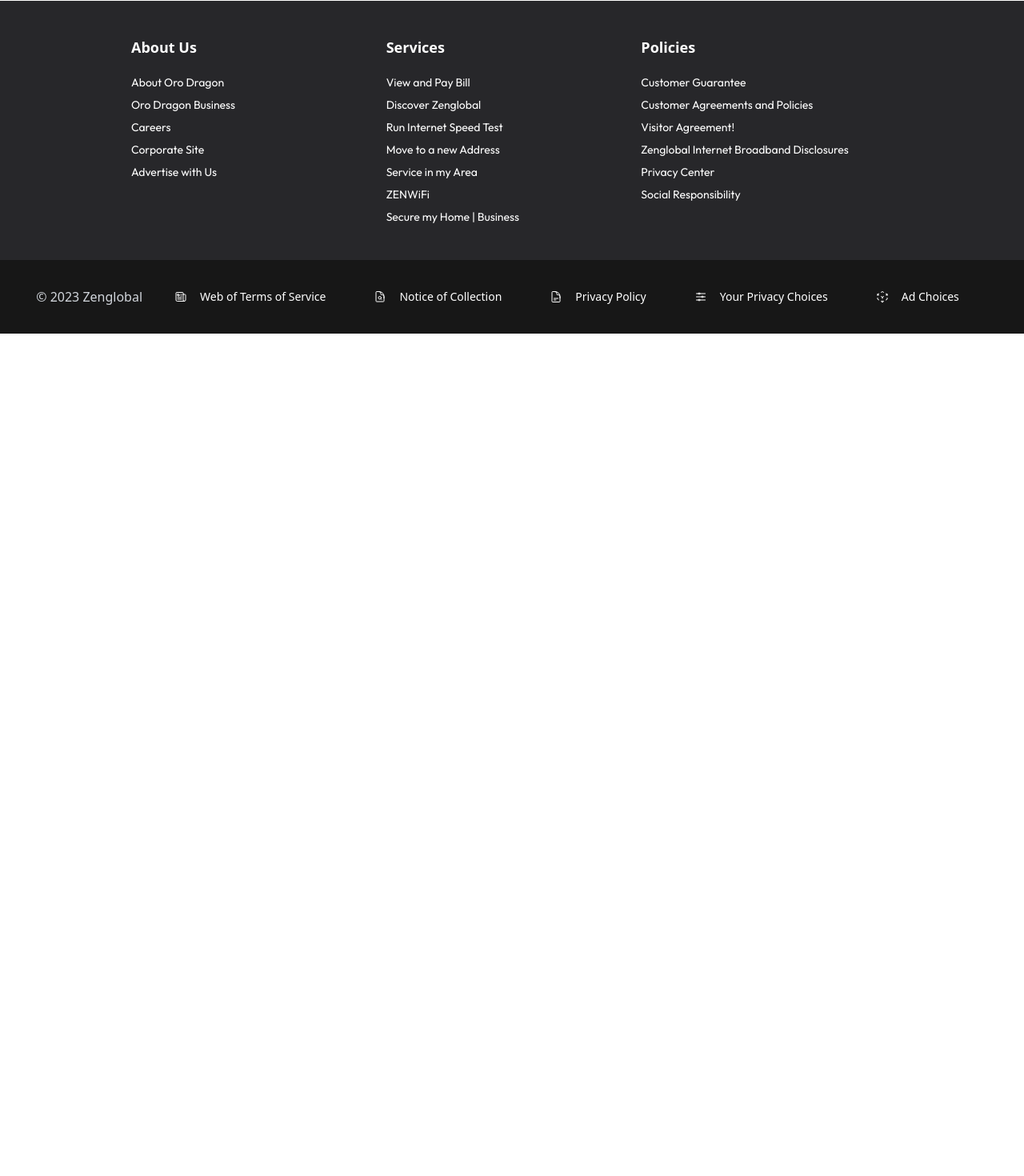
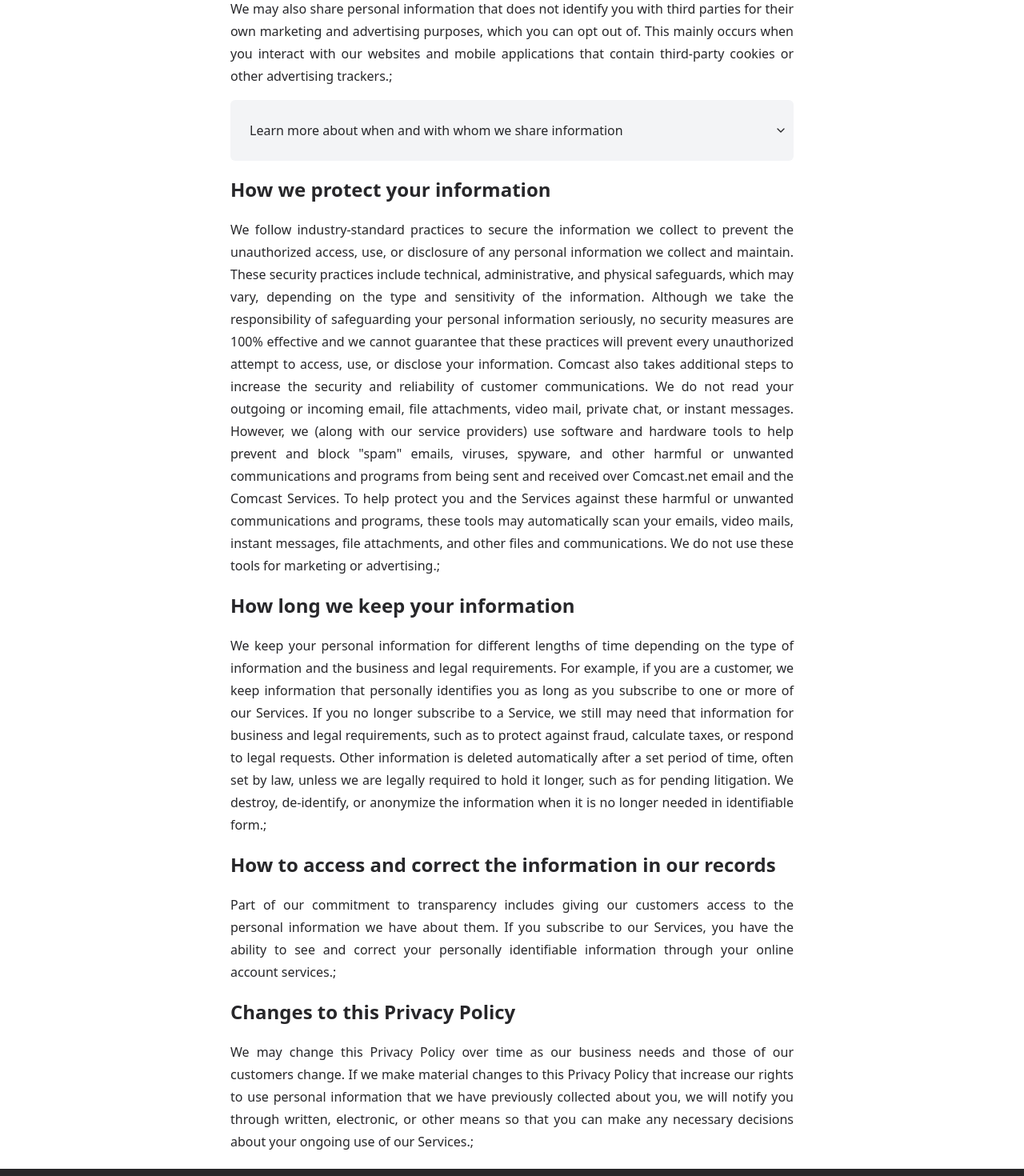
Before and after one commit to KleKlai/zenglobalofficialwebsite, a Next.js app: page /privacy-policy in a window 1280 px wide. Shown: the part 2600-4070 px from the top of the page at 80% size. Before the commit the page ends 3017 px from the top, so only its background shows below. Built offline with nearby package versions, Linux system fonts and the light colour scheme.

Commit message:
feat(privacy-policy): added content

```diff
--- a/app/ui/privacy-policy/content.tsx
+++ b/app/ui/privacy-policy/content.tsx
@@ -270,9 +270,11 @@
         <TooltipProvider>
           If we share your personal information with other companies for their
           own marketing and advertising activities, we will first get your
-          consent. This may be through {" "}
+          consent. This may be through{" "}
           <Tooltip>
-            <TooltipTrigger className="underline text-blue-600 cursor-pointer">opt-in or opt-out settings,</TooltipTrigger>
+            <TooltipTrigger className="underline text-blue-600 cursor-pointer">
+              opt-in or opt-out settings,
+            </TooltipTrigger>
             <TooltipContent>
               <p>
                 For example, if we share personal information that does not
@@ -289,6 +291,82 @@
           </Tooltip>
           depending on the type of personal information shared.
         </TooltipProvider>
+        <ParagraphText className="mt-4">
+          We may also share personal information that does not identify you with
+          third parties for their own marketing and advertising purposes, which
+          you can opt out of. This mainly occurs when you interact with our
+          websites and mobile applications that contain third-party cookies or
+          other advertising trackers.
+        </ParagraphText>
+
+        <Accordion
+          type="single"
+          collapsible
+          className="p-2 mt-4 bg-gray-100 rounded-md"
+        >
+          <AccordionItem value="item-1">
+            <AccordionTrigger className="pl-4">
+              Learn more about when and with whom we share information
+            </AccordionTrigger>
+            <AccordionContent className="pl-4">-</AccordionContent>
+          </AccordionItem>
+        </Accordion>
+
+        <ParagraphTitle title="How we protect your information" />
+        <ParagraphText>
+          We follow industry-standard practices to secure the information we
+          collect to prevent the unauthorized access, use, or disclosure of any
+          personal information we collect and maintain. These security practices
+          include technical, administrative, and physical safeguards, which may
+          vary, depending on the type and sensitivity of the information.
+          Although we take the responsibility of safeguarding your personal
+          information seriously, no security measures are 100% effective and we
+          cannot guarantee that these practices will prevent every unauthorized
+          attempt to access, use, or disclose your information. Comcast also
+          takes additional steps to increase the security and reliability of
+          customer communications. We do not read your outgoing or incoming
+          email, file attachments, video mail, private chat, or instant
+          messages. However, we (along with our service providers) use software
+          and hardware tools to help prevent and block "spam" emails, viruses,
+          spyware, and other harmful or unwanted communications and programs
+          from being sent and received over Comcast.net email and the Comcast
+          Services. To help protect you and the Services against these harmful
+          or unwanted communications and programs, these tools may automatically
+          scan your emails, video mails, instant messages, file attachments, and
+          other files and communications. We do not use these tools for
+          marketing or advertising.
+        </ParagraphText>
+        <ParagraphTitle title="How long we keep your information" />
+        <ParagraphText>
+          We keep your personal information for different lengths of time
+          depending on the type of information and the business and legal
+          requirements. For example, if you are a customer, we keep information
+          that personally identifies you as long as you subscribe to one or more
+          of our Services. If you no longer subscribe to a Service, we still may
+          need that information for business and legal requirements, such as to
+          protect against fraud, calculate taxes, or respond to legal requests.
+          Other information is deleted automatically after a set period of time,
+          often set by law, unless we are legally required to hold it longer,
+          such as for pending litigation. We destroy, de-identify, or anonymize
+          the information when it is no longer needed in identifiable form.
+        </ParagraphText>
+        <ParagraphTitle title="How to access and correct the information in our records" />
+        <ParagraphText>
+          Part of our commitment to transparency includes giving our customers
+          access to the personal information we have about them. If you
+          subscribe to our Services, you have the ability to see and correct
+          your personally identifiable information through your online account
+          services.
+        </ParagraphText>
+        <ParagraphTitle title="Changes to this Privacy Policy" />
+        <ParagraphText>
+          We may change this Privacy Policy over time as our business needs and
+          those of our customers change. If we make material changes to this
+          Privacy Policy that increase our rights to use personal information
+          that we have previously collected about you, we will notify you
+          through written, electronic, or other means so that you can make any
+          necessary decisions about your ongoing use of our Services.
+        </ParagraphText>
       </div>
     </div>
   );
```
